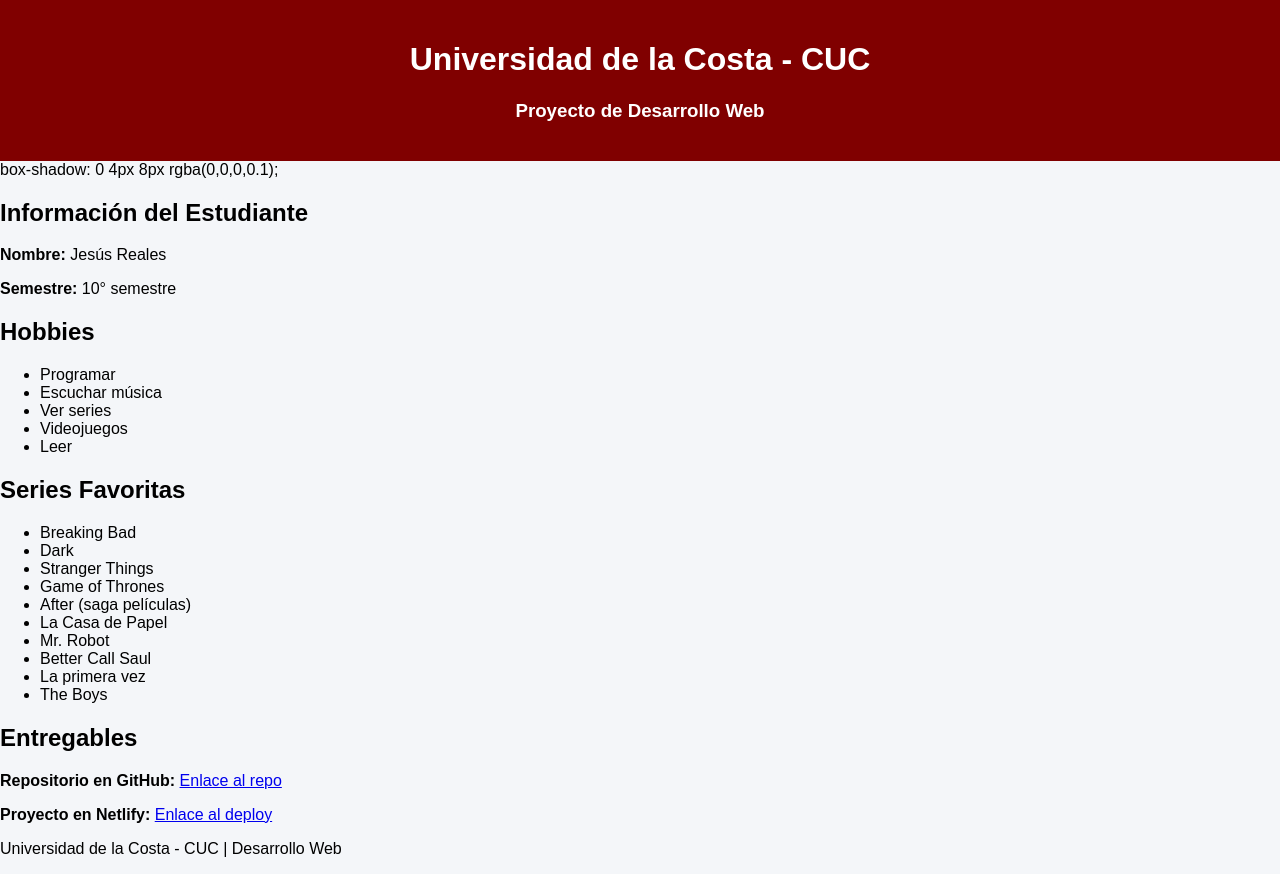
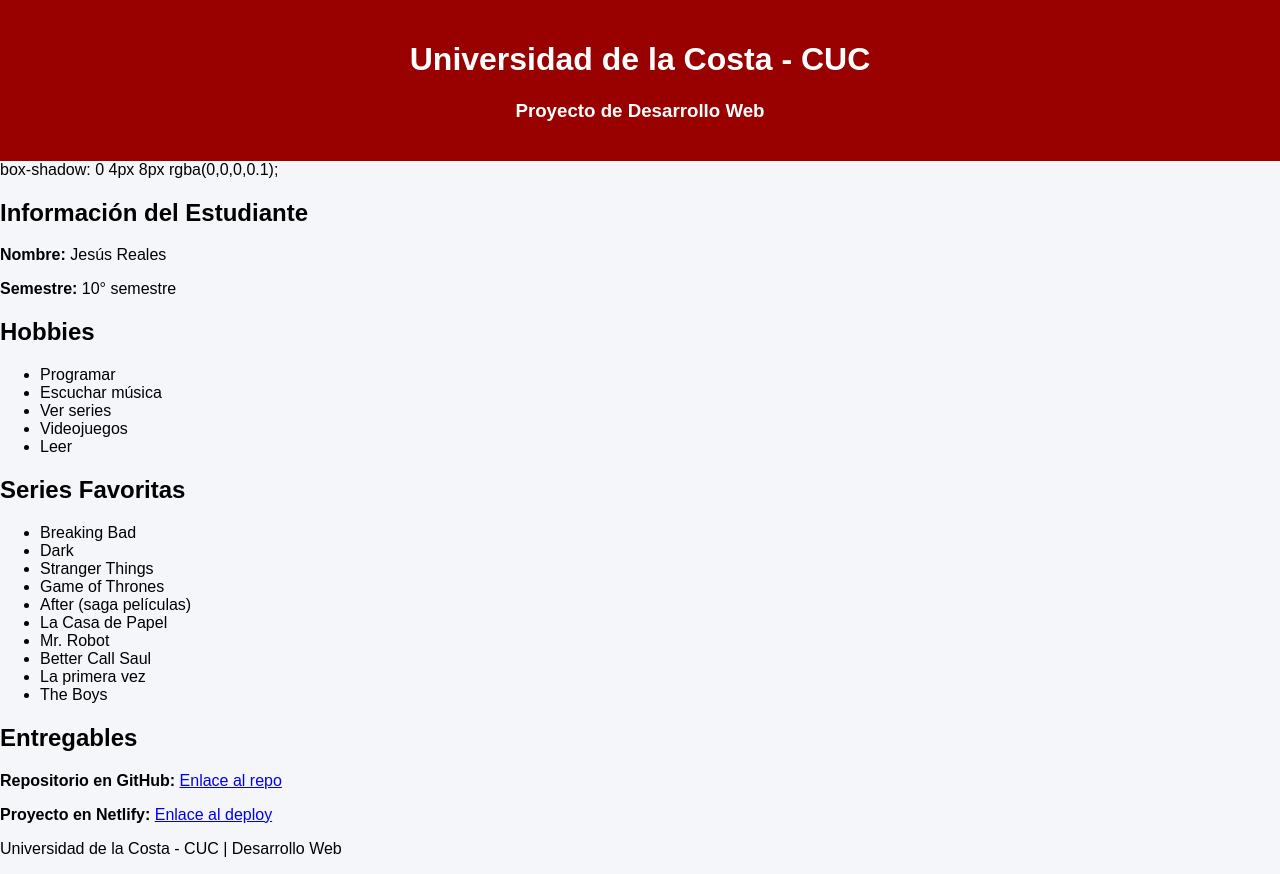
Before and after one commit to realesGoD/Proyectocuc1-1, a plain HTML site: page index.html in a window 1280 px wide. Drawn offline with Linux system fonts and the light colour scheme.

Commit message:
Cambio color del header a un tono más vivo

```diff
--- a/index.html
+++ b/index.html
@@ -16,7 +16,7 @@
       padding: 0;
     }
     header {
-      background: #800000;
+      background: #990000;
       color: white;
       padding: 20px;
       text-align: center;
```
